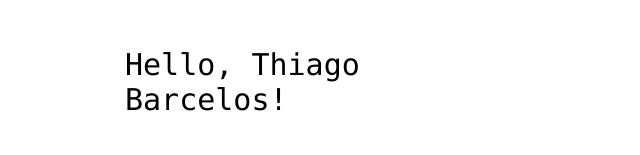
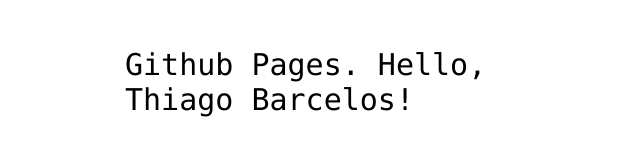
Before and after one commit to tdesignbh/linguagem-digital, a plain HTML site: page index.html in a window 1280 px wide. Shown: the part 341-496 px from the top of the page, without its empty margins (315-955 px from the left). Drawn offline with Linux system fonts and the light colour scheme.

Commit message:
Update index.html

```diff
--- a/index.html
+++ b/index.html
@@ -12,7 +12,7 @@
 <img src="https://octodex.github.com/images/daftpunktocat-thomas.gif" id="octocat" alt="octocat-gif" />
 
 <!-- Change this code here by copy and pasting your template on line 15 -->
-<p>Hello, Thiago Barcelos!</p>
+<p>Github Pages. Hello, Thiago Barcelos!</p>
 
 </body>
 </html>
```
